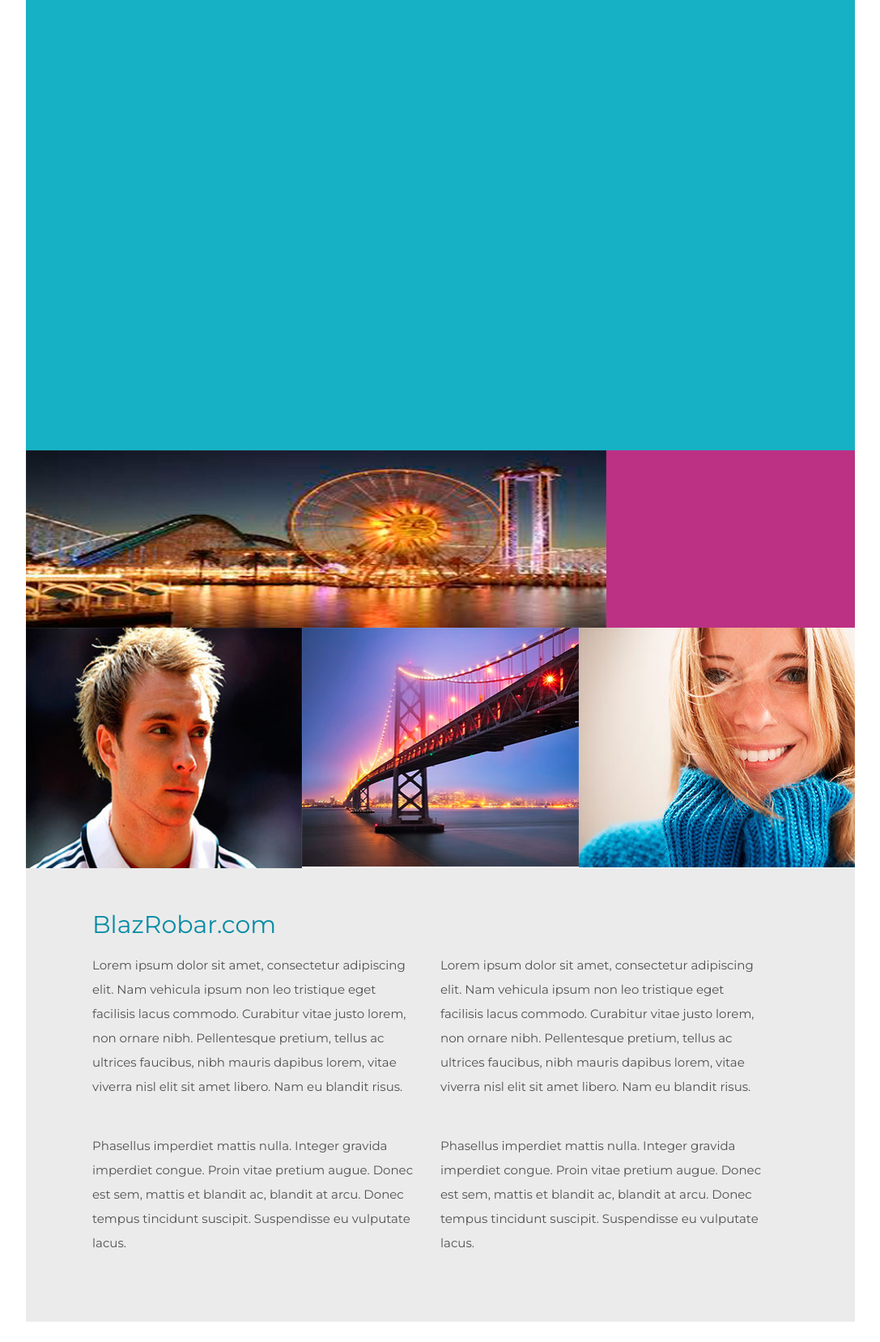
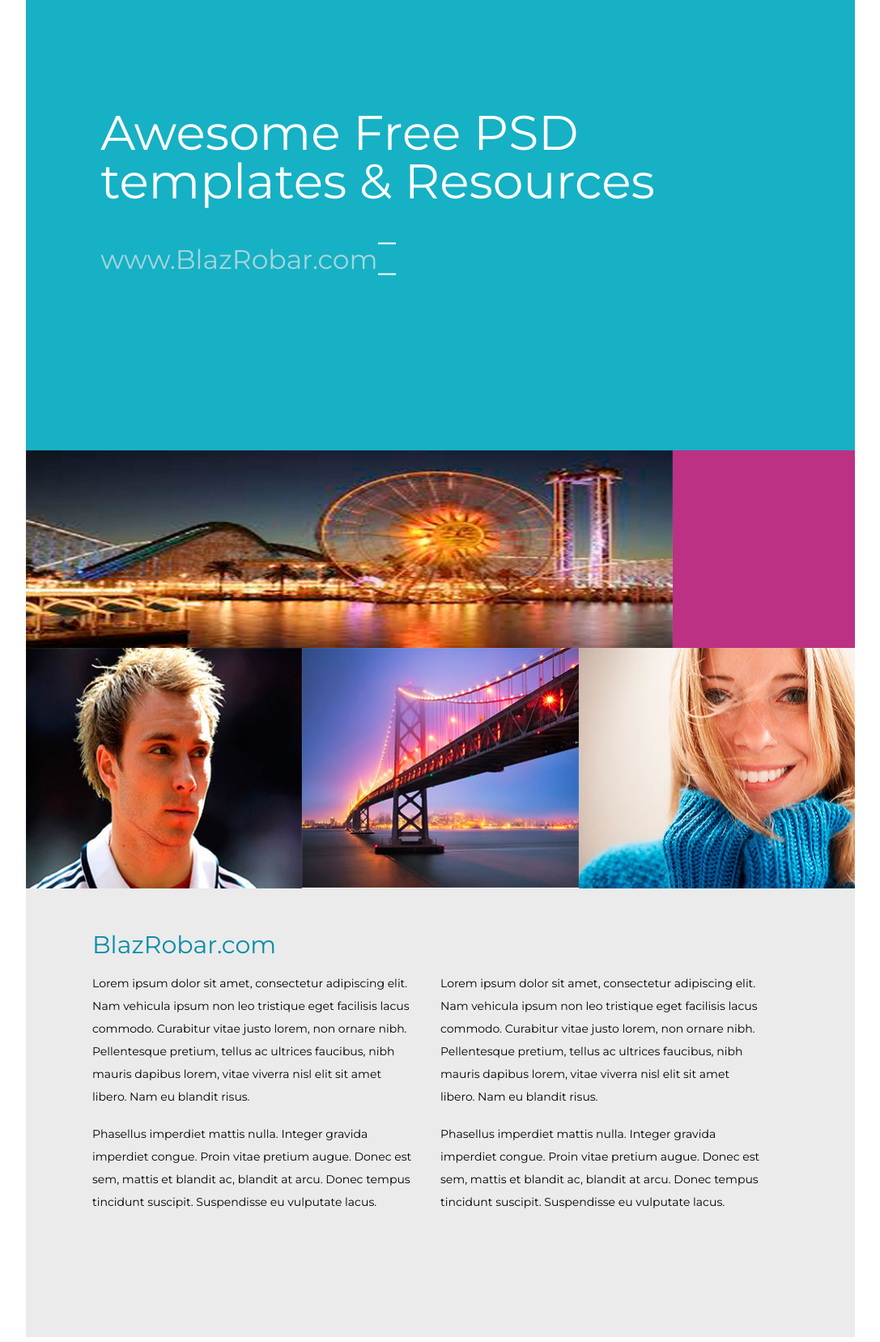
Before and after one commit to dimshiusua/adaptive, a plain HTML site: page index.html in a window 1280 px wide. Shown: the part 120-1777 px from the top of the page at 81% size, without its empty margins (96-1183 px from the left). Before the commit the page ends 1752 px from the top, so only its background shows below. Drawn offline with Linux system fonts and the light colour scheme.

Commit message:
созданы псевдоэлементы для стрелок в inner-block

```diff
--- a/css/style.css
+++ b/css/style.css
@@ -7,7 +7,7 @@ body {
 	margin: 0 auto;
 	color: #000;
 	background: #fff;
-	font: 12px/1 arial, helvetica, sans-serif;
+	font: 12px/1 Montserrat, arial, helvetica, sans-serif;
 }
 /* General reset */
 h1,h2,h3,h4,h5,h6,p{
@@ -52,7 +52,6 @@ button, input[type="submit"]{
 .header{
 	height: 99px;
 	background: #373c3f;
-	font-family: Montserrat;
 	font-size: 15px;
 }
 .header a{
@@ -75,10 +74,7 @@ button, input[type="submit"]{
 
 /*HEADER END*/
 /*MAIN START*/
-.inner-block{
-	height: 577px;
-	background-color: #16b1c4;
-}
+
 .img-raw{
 	overflow: hidden;
 }
@@ -89,43 +85,79 @@ button, input[type="submit"]{
 	width: 100%;
 }
 .img-block.w70{
-	width: 70%;
+	width: 78%;
 }
 .img-block.w30{
 	width: 33.333333%;
 }
 .link{
 	float: left;
-	width: 30%;
-	height: 219px;
+	width: 22%;
+	height: 244px;
 	background: #bc3184;
+}
+.inner-block{
+	height: 577px;
+	background-color: #16b1c4;
+}
+.inner-block-wrap{
+	display: inline-block;
+	max-width: 725px;
+	margin: 25% 0 0 9%;
+	transform: translateY(-50%)
+}
+.inner-block span{
+	display: inline-block;
+	color: white;
+	font-size: 60px;
+	margin-bottom: 50px;
+}
+.inner-block a{
+    color: #a6d5df;
+    font-size: 33px;
+	position: relative;
+}
+.inner-block-arrow::before,.inner-block-arrow::after{
+	content: '';
+	display: inline-block;
+	width: 22px;
+	height: 2px;
+	background: white;
+	position: absolute;
+}
+.inner-block-arrow::before{
+	top: 0;
+	left: 0;
+}
+.inner-block-arrow::after{
+	bottom: 0;
+	left: 0;
 }
 .inner-text{
 	min-height: 560px;
 }
-.inner-text, .text-item{
+.text-wrap{
 	background-color: #ebebeb;
-	font-family: Montserrat;
-	color: #515151;
-}
-.text-item-wrap a{
-	display: block;
-	color: #088ca5;
-	font-size: 30px;
-	margin-bottom: 20px;
+	min-height: 554px;
+	font-size: 14px;
 }
 .text-item-wrap{
 	max-width: 860px;
 	margin: 0 auto;
 	padding-top: 55px;
 }
+.text-item-wrap a{
+	display: block;
+	font-size: 30px;
+	color: #088ca5;
+	margin-bottom: 18px;
+}
 .text-item{
 	float: left;
 	width: 50%;
 }
 .text-item p{
-	margin: 0 32px 43px 0;
+	margin: 0 32px 18px 0;
 	line-height: 2em;
-	font-size: 15px;
 }
 /*MAIN END*/
--- a/index.html
+++ b/index.html
@@ -26,7 +26,11 @@
 		<div class="inner">
 			<div class="container">
 				<div class="inner-block">
-					<span></span>
+					<div class="inner-block-wrap">
+						<span>Awesome Free PSD templates & Resources</span>
+						<a href="#">www.BlazRobar.com</a>
+						<a class="inner-block-arrow" href="#"></a>
+					</div>
 				</div>
 			</div>
 		</div>
@@ -40,7 +44,7 @@
 						</picture>
 					</div>
 					<div class="link">
-
+						<a href="#"></a>
 					</div>
 				</div>
 				<div class="img-raw">
@@ -65,18 +69,27 @@
 				</div>
 			</div>
 		</div>
+		<div class="inner-text">
 			<div class="container">
-			<div class="inner-text">
-
+				<div class="text-wrap">
 					<div class="text-item-wrap">
 						<a href="#">BlazRobar.com</a>
 						<div class="text-item">
-						<p>Lorem ipsum dolor sit amet, consectetur adipiscing elit. Nam vehicula ipsum non leo tristique eget facilisis lacus commodo. Curabitur vitae justo lorem, non ornare nibh. Pellentesque pretium, tellus ac ultrices faucibus, nibh mauris dapibus lorem, vitae viverra nisl elit sit amet libero. Nam eu blandit risus. </p>
-						<p>Phasellus imperdiet mattis nulla. Integer gravida imperdiet congue. Proin vitae pretium augue. Donec est sem, mattis et blandit ac, blandit at arcu. Donec tempus tincidunt suscipit. Suspendisse eu vulputate lacus.</p>
+							<p>
+								Lorem ipsum dolor sit amet, consectetur adipiscing elit. Nam vehicula ipsum non leo tristique eget facilisis lacus commodo. Curabitur vitae justo lorem, non ornare nibh. Pellentesque pretium, tellus ac ultrices faucibus, nibh mauris dapibus lorem, vitae viverra nisl elit sit amet libero. Nam eu blandit risus.
+							</p>
+							<p>
+								Phasellus imperdiet mattis nulla. Integer gravida imperdiet congue. Proin vitae pretium augue. Donec est sem, mattis et blandit ac, blandit at arcu. Donec tempus tincidunt suscipit. Suspendisse eu vulputate lacus.
+							</p>
 						</div>
 						<div class="text-item">
-						<p>Lorem ipsum dolor sit amet, consectetur adipiscing elit. Nam vehicula ipsum non leo tristique eget facilisis lacus commodo. Curabitur vitae justo lorem, non ornare nibh. Pellentesque pretium, tellus ac ultrices faucibus, nibh mauris dapibus lorem, vitae viverra nisl elit sit amet libero. Nam eu blandit risus.</p>
-						<p>Phasellus imperdiet mattis nulla. Integer gravida imperdiet congue. Proin vitae pretium augue. Donec est sem, mattis et blandit ac, blandit at arcu. Donec tempus tincidunt suscipit. Suspendisse eu vulputate lacus.</p>
+							<p>
+								Lorem ipsum dolor sit amet, consectetur adipiscing elit. Nam vehicula ipsum non leo tristique eget facilisis lacus commodo. Curabitur vitae justo lorem, non ornare nibh. Pellentesque pretium, tellus ac ultrices faucibus, nibh mauris dapibus lorem, vitae viverra nisl elit sit amet libero. Nam eu blandit risus.
+							</p>
+							<p>
+								Phasellus imperdiet mattis nulla. Integer gravida imperdiet congue. Proin vitae pretium augue. Donec est sem, mattis et blandit ac, blandit at arcu. Donec tempus tincidunt suscipit. Suspendisse eu vulputate lacus.
+							</p>
+						</div>
 					</div>
 				</div>
 			</div>
```
Lines whose indentation alone changed are shown as unchanged.
